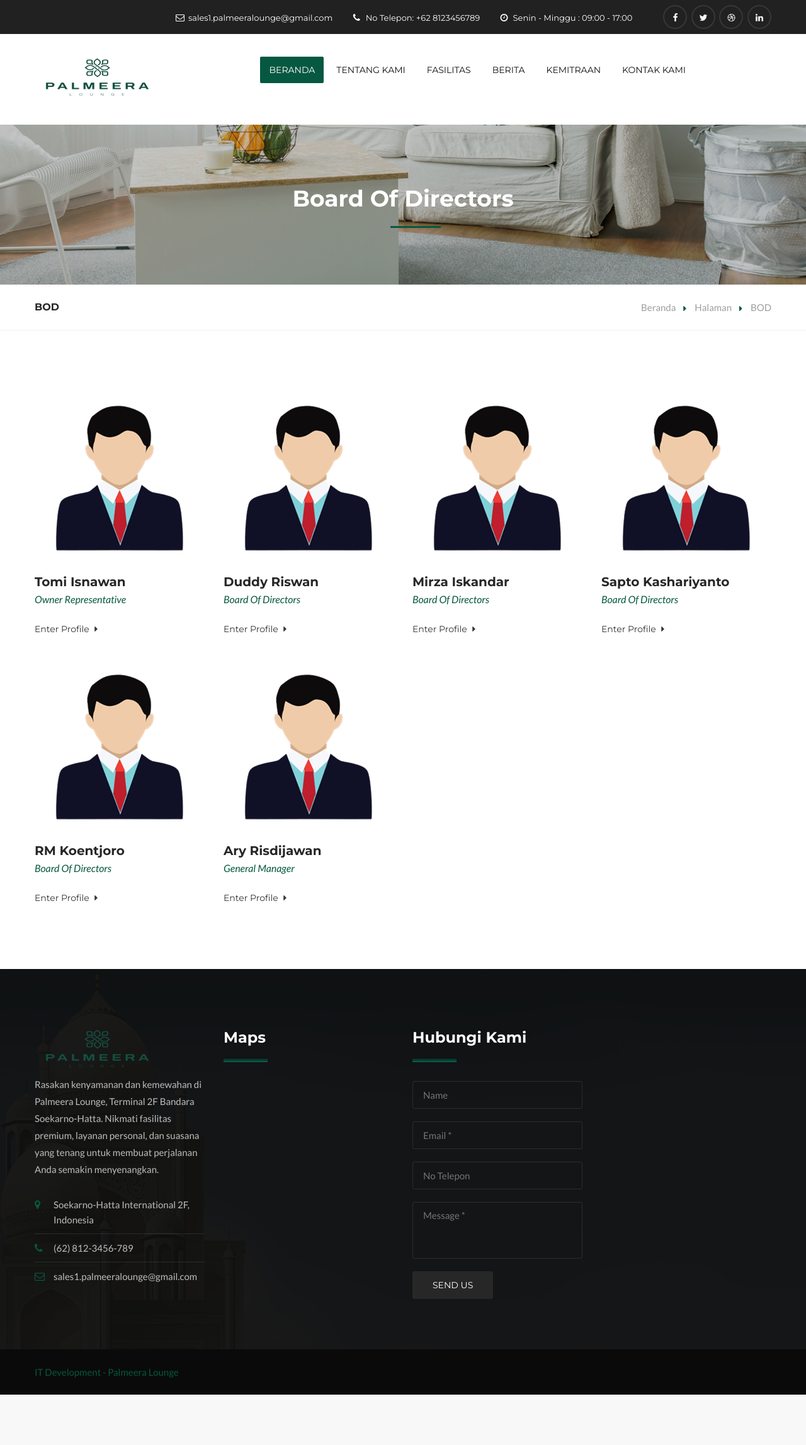
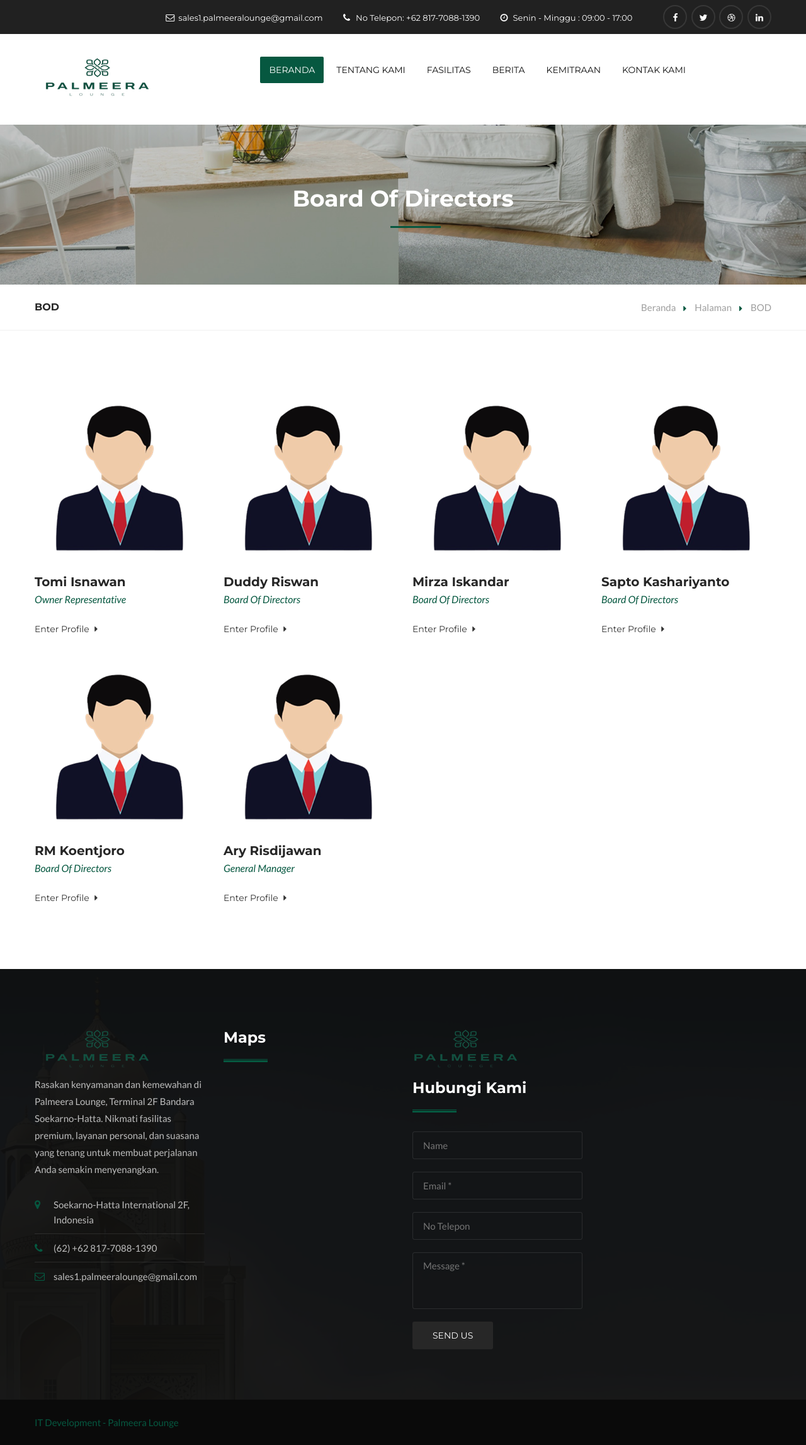
Before and after one commit to PalmeeraLounge/palmeera-web, a PHP site: page /bod.php in a window 1280 px wide. Shown: the whole page at 63% size. Before the commit the page ends 2215 px from the top, so only its background shows below. Run offline with PHP 8.4, Linux system fonts and the light colour scheme; grey boxes are pictures that could not be loaded.

Commit message:
Add files via upload

```diff
--- a/footer.php
+++ b/footer.php
@@ -52,7 +52,7 @@
                                              Nikmati fasilitas premium, layanan personal, dan suasana yang tenang untuk membuat perjalanan Anda semakin menyenangkan.</div>
                                         <ul class="contact-info">
                                         	<li><span class="icon fa fa-map-marker"></span>Soekarno-Hatta International 2F, Indonesia</li>
-                                            <li><span class="icon fa fa-phone"></span>(62) 812-3456-789</li>
+                                            <li><span class="icon fa fa-phone"></span>(62) +62 817-7088-1390</li>
                                             <li><span class="icon fa fa-envelope-o"></span>sales1.palmeeralounge@gmail.com</li>
                                         </ul>
                                     </div>
@@ -78,6 +78,13 @@
                             </div>
                         </div>
 
+                        <div class="footer-logo">
+        <figure>
+            <a href="index.php">
+                <img src="images/logo-4.png" alt="" class="logo-icon">
+            </a>
+        </figure>
+    </div>
                     <!--Big Column-->
                 	<div class="big-column col-md-6 col-sm-12 col-xs-12">
                     	<div class="row clearfix">
--- a/header.php
+++ b/header.php
@@ -54,7 +54,7 @@
                          <!-- Contact Info -->
                     	<ul>
                             <li><span class="fa fa-envelope-o"></span> <a href="mailto:sales1.palmeeralounge@gmail.com">sales1.palmeeralounge@gmail.com</a></li>
-                            <li><span class="fa fa-phone"></span>No Telepon: +62 8123456789</li>
+                            <li><span class="fa fa-phone"></span>No Telepon: +62 817-7088-1390</li>
                             <li><span class="fa fa-clock-o"></span>Senin - Minggu : 09:00 - 17:00</li>
                         </ul>
                     </div>
--- a/index.php
+++ b/index.php
@@ -512,7 +512,7 @@ if (mysqli_num_rows($data_news) > 0) {
                                              Nikmati fasilitas premium, layanan personal, dan suasana yang tenang untuk membuat perjalanan Anda semakin menyenangkan.</div>
                                         <ul class="contact-info">
                                         	<li><span class="icon fa fa-map-marker"></span>Soekarno-Hatta International 2F, Indonesia</li>
-                                            <li><span class="icon fa fa-phone"></span>(62) 812-3456-789</li>
+                                            <li><span class="icon fa fa-phone"></span>(+62) 817-7088-1390</li>
                                             <li><span class="icon fa fa-envelope-o"></span>sales1.palmeeralounge@gmail.com</li>
                                         </ul>
                                     </div>
```
